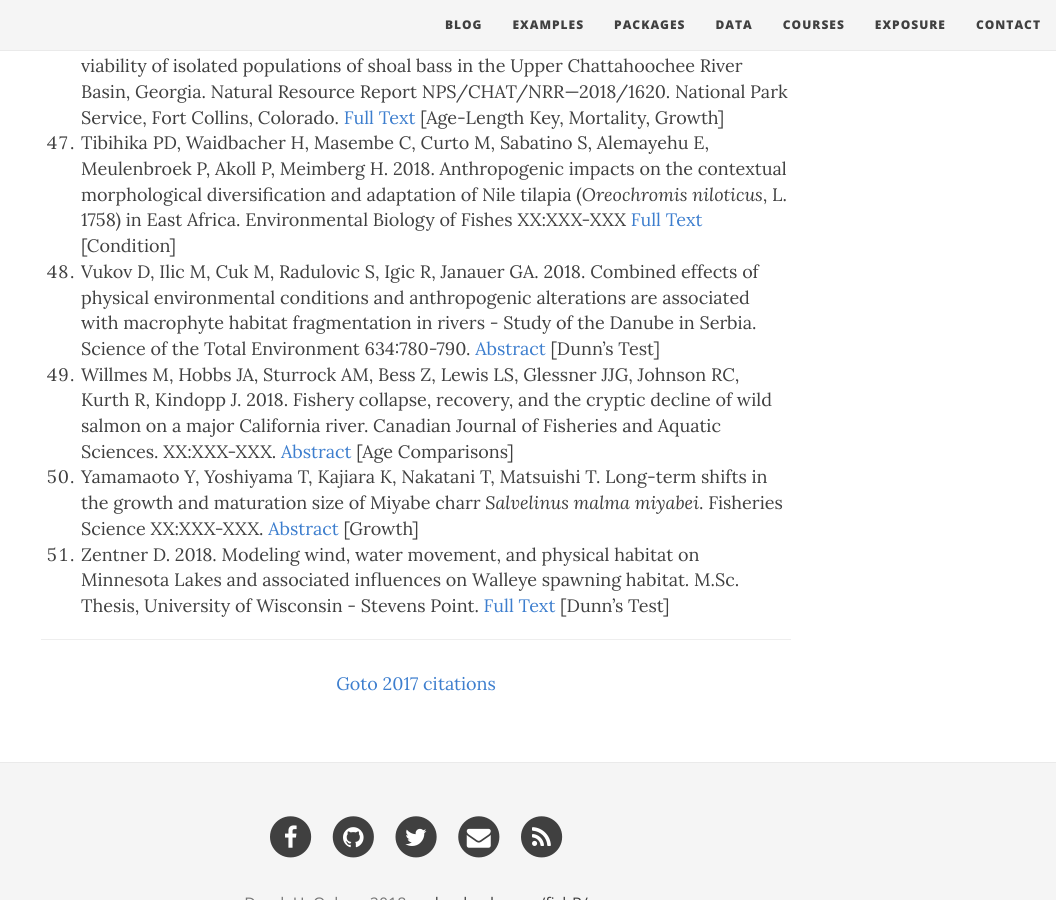
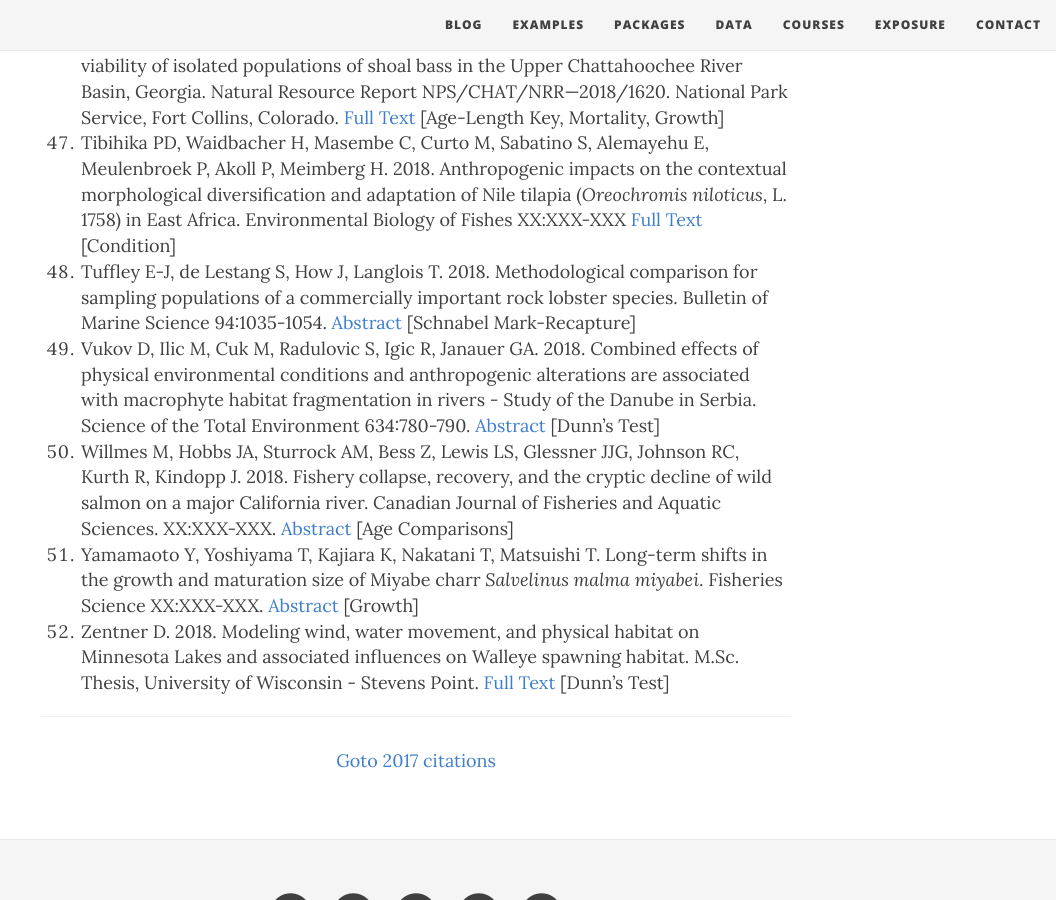
Before and after one commit to droglenc/fishR, a Jekyll site: the page built from exposure/exposure-citations18.md, in a window 1280 px wide and 900 px high, scrolled down 4483 px. Shown: the whole window, without its empty margins (224-1280 px from the left). Built offline with Jekyll 4.4.1, drawn with Linux system fonts in a browser that asks for light colours; nearby versions of some CDN libraries; some of the changed lines change nothing that is shown.

Commit message:
Added citation

```diff
--- a/exposure/exposure-citations18.md
+++ b/exposure/exposure-citations18.md
@@ -5,7 +5,7 @@ subtitle: fishR and FSA is Being Used!!
 css: "/css/exposure-citation.css"
 ---
 
-The [**IFAR** book](http://derekogle.com/IFAR/), **fishR** website, or the **FSA** package were cited in the following <span id="contact-div">51</span> publications.
+The [**IFAR** book](http://derekogle.com/IFAR/), **fishR** website, or the **FSA** package were cited in the following <span id="contact-div">52</span> publications.
 
 1. Agbani PO, Kafoutchoni KM, Salako KV, Gbedomon RC, Kegbe AM, Karen H, Sinsin B. 2018. Traditional ecological knowledge-based assessment of threatened woody species and their potential substitutes in the Atakora mountain chain, a threatened hotspot of biodiversity in Northwestern Benin, West Africa. Journal of Ethnobiology and Ethnomedicine 14:21. [Full Text](https://ethnobiomed.biomedcentral.com/articles/10.1186/s13002-018-0219-6) [Dunn's Test]
 1. Babaluk JA, Knopp JA, Reist JD. 2018. Assessment of fish populations in six lakes near Sach Harbour, Banks Island, Northwest Territories, 1993-1994. Canada/Inuvialuit Fisheries Joint Management Committee Reort 2018-01. [Full Text](https://www.researchgate.net/profile/John_Babaluk/publication/323547130_Assessment_of_fish_populations_in_six_lakes_near_Sachs_Harbour_Banks_Island_Northwest_Territories_1993-1994/links/5a9c0c8baca2721e3f320937/Assessment-of-fish-populations-in-six-lakes-near-Sachs-Harbour-Banks-Island-Northwest-Territories-1993-1994.pdf) [von Bertalanffy Growth]
@@ -54,6 +54,7 @@ The [**IFAR** book](http://derekogle.com/IFAR/), **fishR** website, or the **FSA
 1. Szekely D, Szekely P, Stanescu F, Cogalniceanu D, Ulrich S. 2018. Breed fast, die young: Demography of a poorly known fossorial frog from the xeric Neotropics. Salamandra 54:37-44. [Full Text](https://www.researchgate.net/profile/Florina_Stanescu/publication/320779366_Breed_fast_die_young_Demography_of_a_poorly_known_fossorial_frog_from_the_xeric_Neotropics/links/5a85c642aca272017e564ce2/Breed-fast-die-young-Demography-of-a-poorly-known-fossorial-frog-from-the-xeric-Neotropics.pdf) [von Bertalanffy Growth]
 1. Taylor AT, Long JM. 2018. Genetic integrity, population status, and long-term viability of isolated populations of shoal bass in the Upper Chattahoochee River Basin, Georgia. Natural Resource Report NPS/CHAT/NRR—2018/1620. National Park Service, Fort Collins, Colorado. [Full Text](https://www.researchgate.net/publication/326305035_Genetic_Integrity_Population_Status_and_Long-Term_Viability_of_Isolated_Populations_of_Shoal_Bass_in_the_Upper_Chattahoochee_River_Basin_Georgia) [Age-Length Key, Mortality, Growth]
 1. Tibihika PD, Waidbacher H, Masembe C, Curto M, Sabatino S, Alemayehu E, Meulenbroek P, Akoll P, Meimberg H. 2018. Anthropogenic impacts on the contextual morphological diversification and adaptation of Nile tilapia (*Oreochromis niloticus*, L. 1758) in East Africa. Environmental Biology of Fishes XX:XXX-XXX [Full Text](https://link.springer.com/article/10.1007/s10641-017-0704-0) [Condition]
+1. Tuffley E-J, de Lestang S, How J, Langlois T. 2018. Methodological comparison for sampling populations of a commercially important rock lobster species. Bulletin of Marine Science 94:1035-1054. [Abstract](https://www.ingentaconnect.com/contentone/umrsmas/bullmar/2018/00000094/00000003/art00031) [Schnabel Mark-Recapture]
 1. Vukov D, Ilic M, Cuk M, Radulovic S, Igic R, Janauer GA. 2018. Combined effects of physical environmental conditions and anthropogenic alterations are associated with macrophyte habitat fragmentation in rivers - Study of the Danube in Serbia. Science of the Total Environment 634:780-790. [Abstract](https://www.sciencedirect.com/science/article/pii/S0048969718311288) [Dunn's Test]
 1. Willmes M, Hobbs JA, Sturrock AM, Bess Z, Lewis LS, Glessner JJG, Johnson RC, Kurth R, Kindopp J. 2018. Fishery collapse, recovery, and the cryptic decline of wild salmon on a major California river. Canadian Journal of Fisheries and Aquatic Sciences. XX:XXX-XXX. [Abstract](http://www.nrcresearchpress.com/doi/abs/10.1139/cjfas-2017-0273#.Wl5BqnlG3uM) [Age Comparisons]
 1. Yamamaoto Y, Yoshiyama T, Kajiara K, Nakatani T, Matsuishi T. Long-term shifts in the growth and maturation size of Miyabe charr *Salvelinus malma miyabei*. Fisheries Science XX:XXX-XXX. [Abstract](https://link.springer.com/article/10.1007/s12562-018-1186-5) [Growth]
```
